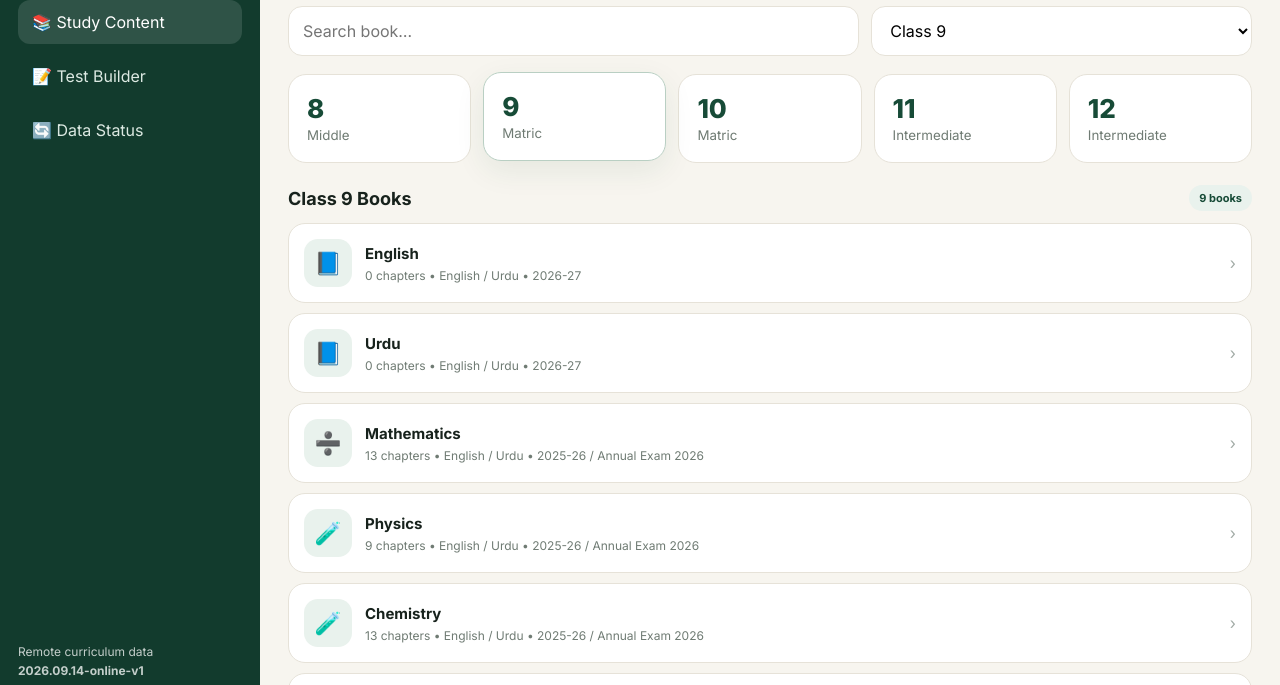
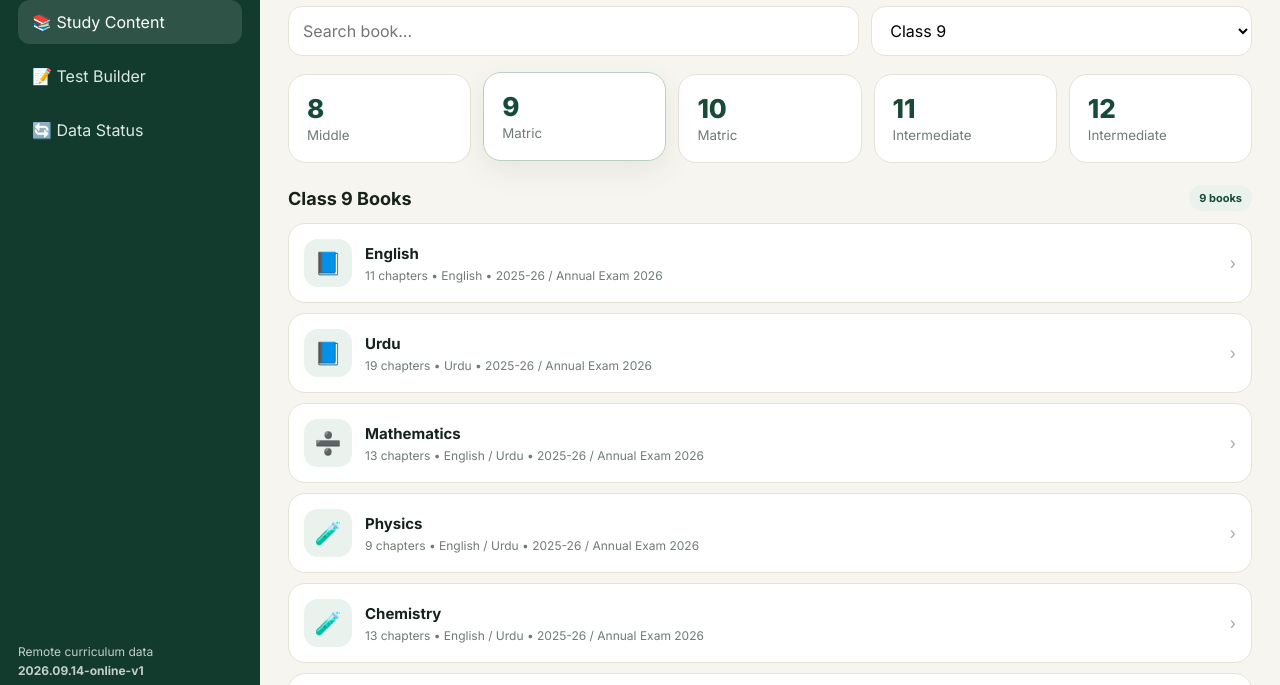
Before and after one commit to abdulmueed55/ruview, a plain HTML site: page web_preview/index.html in a window 1280 px wide. Shown: the part 96-781 px from the top of the page. Drawn offline with Linux system fonts and the light colour scheme.

Commit message:
Load Class 9 all-books structure patch

```diff
--- a/web_preview/index.html
+++ b/web_preview/index.html
@@ -30,5 +30,6 @@
     </main>
   </div>
   <script src="app.js"></script>
+  <script src="all_books_patch.js"></script>
 </body>
 </html>
```
